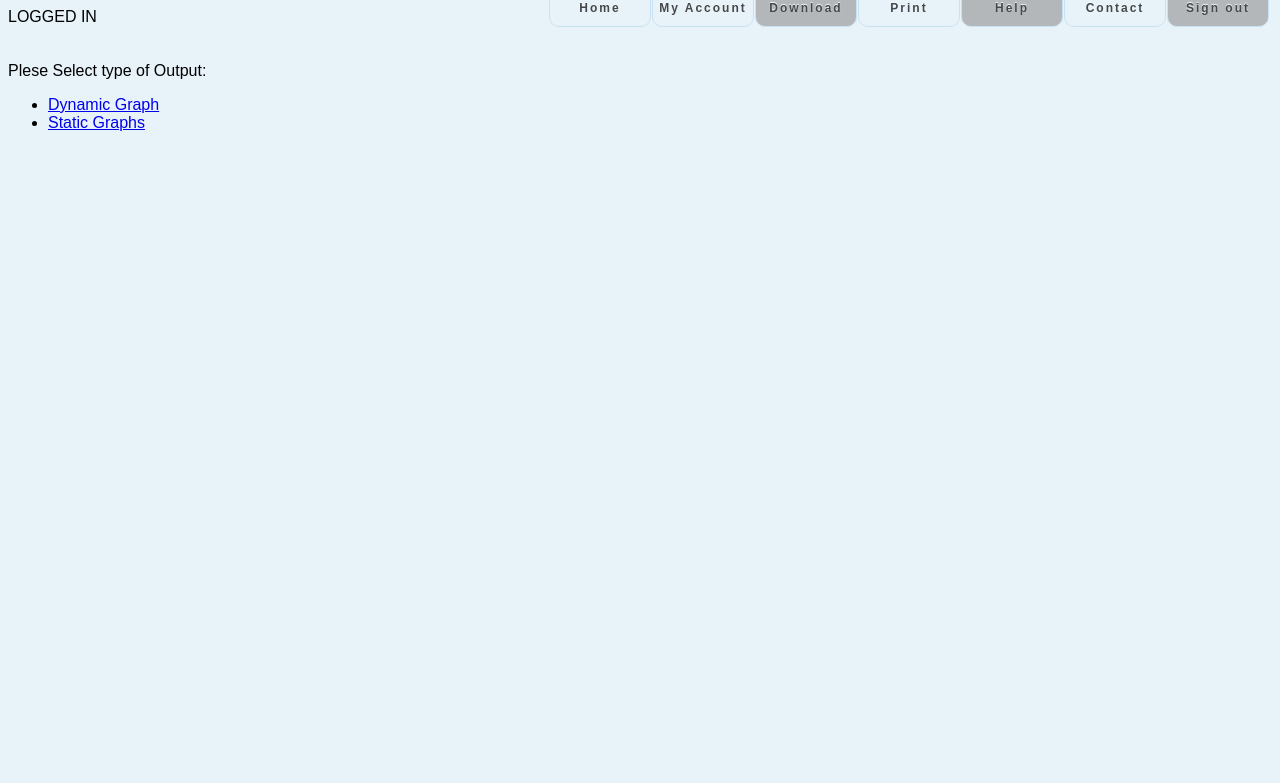
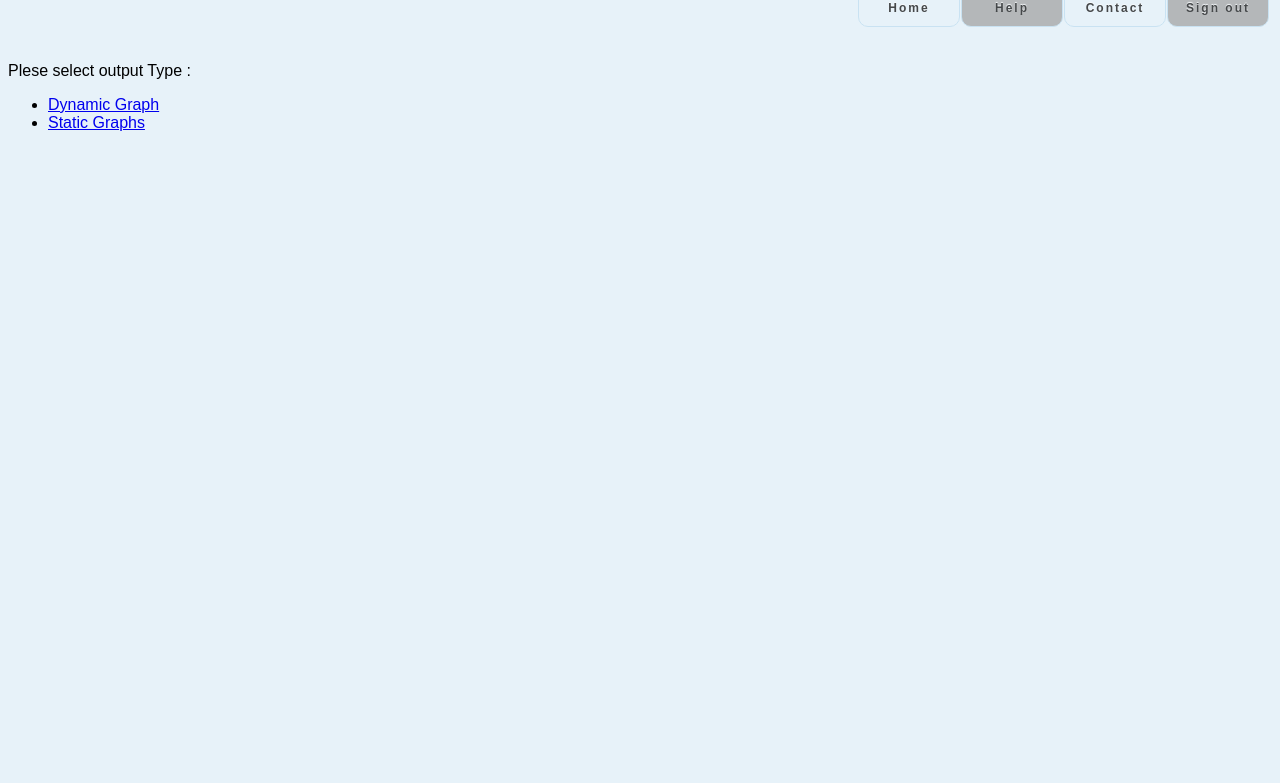
Before and after one commit to akshaymankar/Apex, a PHP site: page /ui/generic_page/page.php in a window 1280 px wide. Shown: the top 783 px of the page. Run offline with PHP 8.4, Linux system fonts and the light colour scheme; a user stored in the database is signed in; grey boxes are pictures that could not be loaded.

Commit message:
links incomplete

```diff
--- /dev/null
+++ b/Others/Contact.html
@@ -0,0 +1 @@
+Contact Info here.
--- /dev/null
+++ b/Others/Help.html
@@ -0,0 +1 @@
+User Manual Goes Here !
--- a/conf/mysql.php
+++ b/conf/mysql.php
@@ -2,9 +2,9 @@
     $db_host='localhost';
     $db_port=3306;
     $db_user='root';
-    $db_password='mostwanted';
+    $db_password='apex123';
     $db_name='dbApex';
 
-    $myconnection = mysql_connect("$db_host:$db_port",$db_user,$db_password) or die('ERROR');
+    $myconnection = mysql_connect("$db_host:$db_port",$db_user,$db_password) or die(mysql_error());
     mysql_select_db($db_name);
 ?>
--- a/ui/generic_page/page.php
+++ b/ui/generic_page/page.php
@@ -83,28 +83,17 @@ require_once('../lib/sessioncode.php');
   <!-- TODO : Fill in the HREFs below-->
 
         <ul id="navigation">
-            <li class="home"><a href=""><span>Home</span></a></li>
-            <li class="myaccount"><a href=""><span>My Account</span></a></li>
-
-			<li class="download"><a href=""><span>Download</span></a></li>
-            <li class="print"><a href="#" id="printbutton"><span>Print</span></a></li>
-<!--
-
-           <li class="search"><a href=""><span>Search</span></a></li>
-            <li class="rssfeed"><a href=""><span>Rss Feed</span></a></li>
-
- -->
-		   <li class="about"><a href=""><span>Help</span></a></li>
-           <li class="contact"><a href=""><span>Contact</span></a></li>
-		   <li class="signout"><a href="#" onclick = "document.forms['logout'].submit();"><span>Sign out</span></a></li>
+           <li class="home"><a href="/Apex/ui/index.php"><span>Home</span></a></li>
+           <li class="about"><a href="/Apex/Others/Help.html"><span>Help</span></a></li>
+           <li class="contact"><a href="/Apex/Others/Contact.html"><span>Contact</span></a></li>
+	   <li class="signout"><a href="#" onclick = "document.forms['logout'].submit();"><span>Sign out</span></a></li>
         </ul>
 
 <form style="display:none;" action="../lib/logout.php" name="logout" method="POST"></form>
 
 
-<!--// TODO : YOUR CODE HERE.-->
 <br/><br/><br/>
-Plese Select type of Output:
+Plese select output Type :
         <ul>
             <li><a href="../../dynamic/">Dynamic Graph</a></li>
 
--- a/ui/lib/sessioncode.php
+++ b/ui/lib/sessioncode.php
@@ -9,13 +9,8 @@ session_start();
 	if (!isset($_SESSION['LOGGED']))
 	{
 		echo "YOU HAVE NOT LOGGED IN !";
-		echo "<br /><a href='./index.php'>Click Here</a> to log in.";
+		echo "<br /><a href='/Apex/ui/index.php'>Click Here</a> to log in.";
 		exit();
     }
-    else
-    {
-		echo "LOGGED IN";
-	}
-
 
 ?>
```
Also changed, not shown: ui/index.php (+6 -6 lines).
